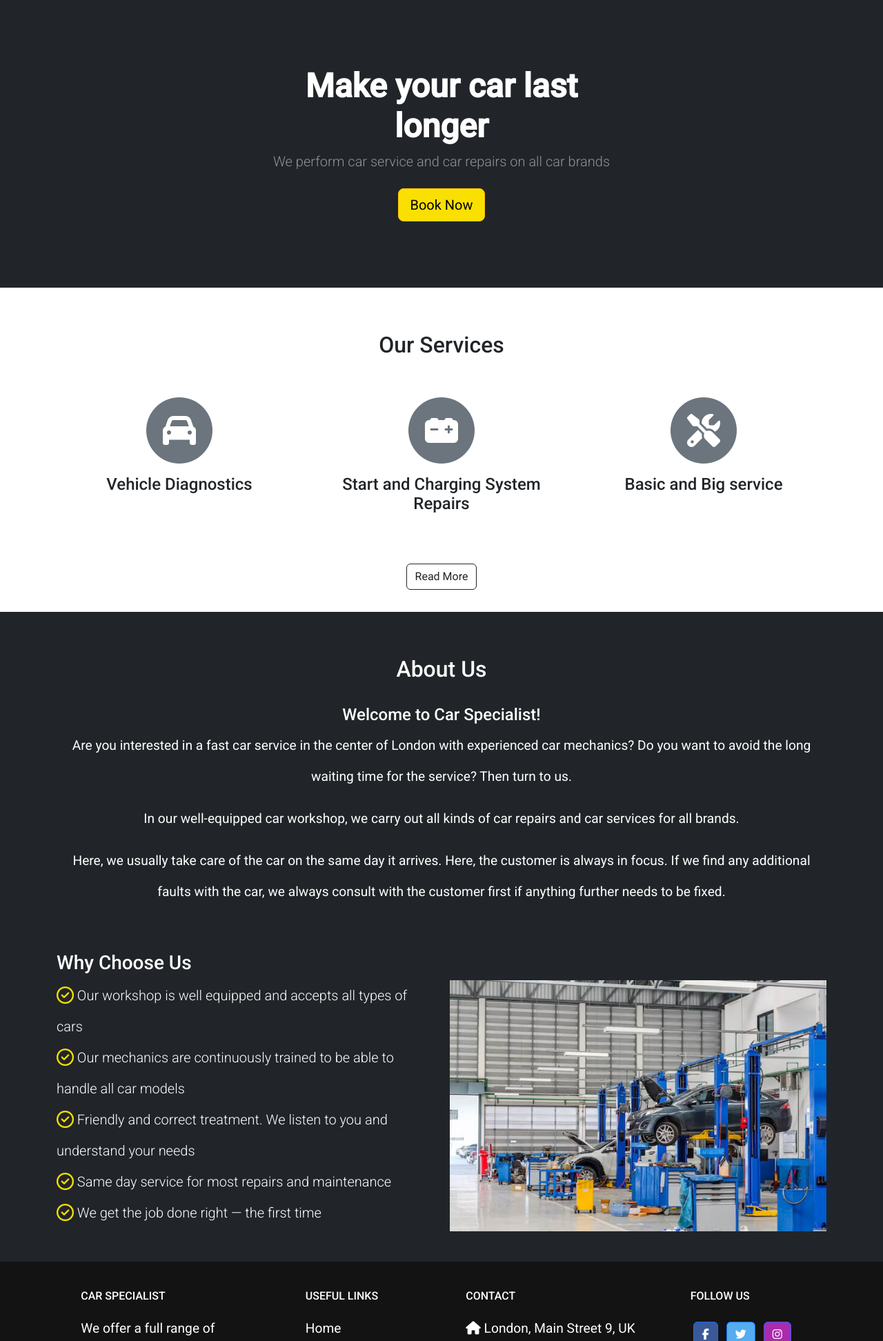
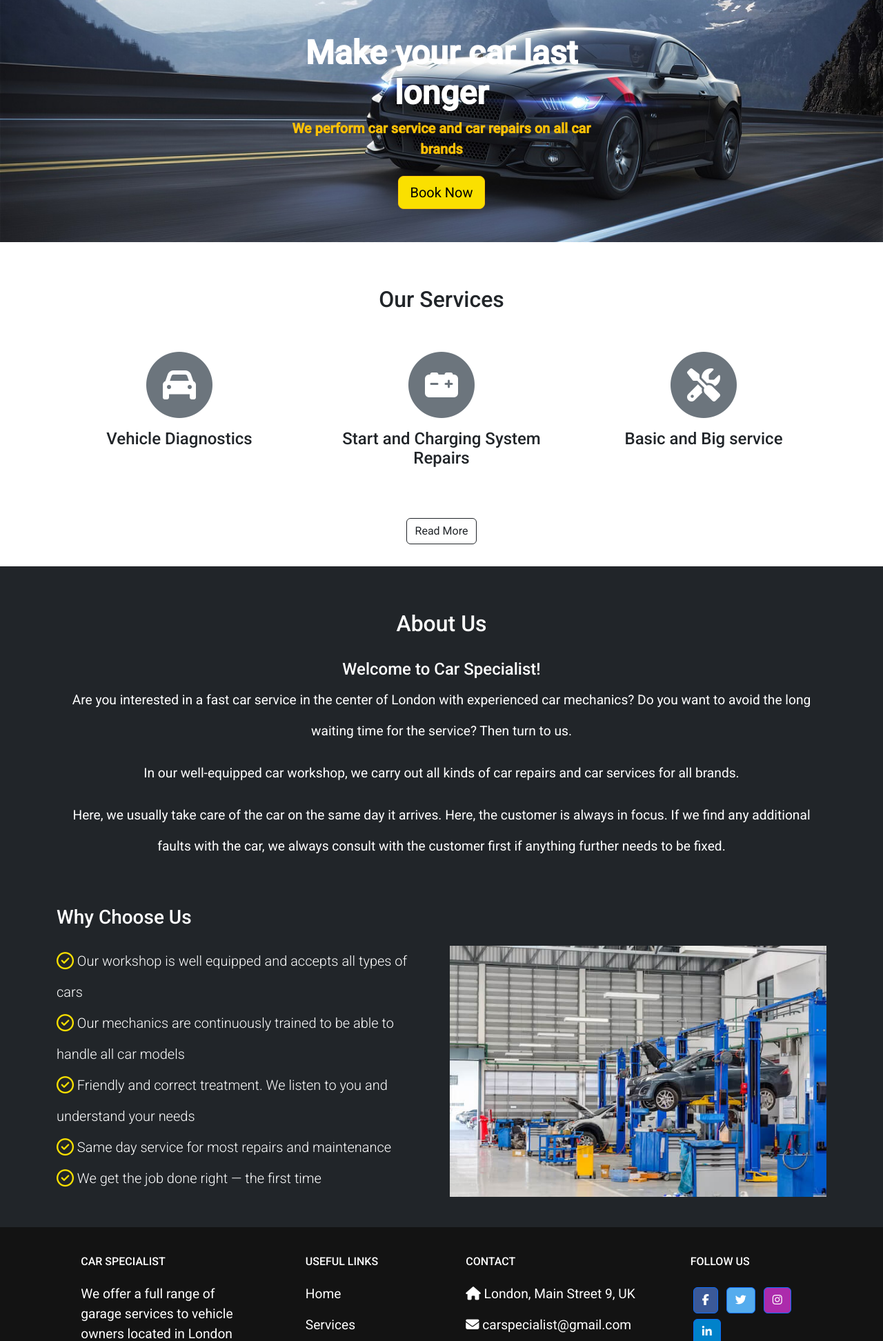
Before and after one commit to NatasaMiric/car-specialist, a Django app: page / in a window 1280 px wide. Shown: the part 126-2070 px from the top of the page at 69% size. Run offline with Django 3.2, Linux system fonts and the light colour scheme; some libraries are stand-ins or nearby versions.

Commit message:
style: Add background image to home page

```diff
--- a/static/css/style.css
+++ b/static/css/style.css
@@ -2,9 +2,11 @@ body {
     font-family: Roboto,sans-serif;
 }
 
+
 p {
     font-size: 120%;
 }
+
 .navbar-brand {
     font-family: 'Racing Sans One', sans-serif;
     font-size: 180%;
@@ -28,6 +30,12 @@ p {
 
 .nav-item:hover {
     text-decoration: underline;
+}
+
+.hero {
+    background-repeat: no-repeat;
+    background-position: center;
+    background-size: cover;
 }
 
 .section-heading {
--- a/templates/index.html
+++ b/templates/index.html
@@ -1,14 +1,14 @@
 {% extends "base.html" %}
-
 {% load static %}
 {% block content %}
-<header class="bg-dark py-5" style="background-image: url();">
-    <div class="container px-5">
-        <div class="row gx-5 justify-content-center">
+
+<header class="bg-dark bg-image hero" style="background-image: url('{% static 'img/hero.jpg' %}');">
+    <div class="container px-5" >
+        <div class="row gx-5 justify-content-center" >
             <div class="col-lg-6">
                 <div class="text-center my-5">
                     <h1 class="display-5 fw-bolder text-white mb-2">Make your car last longer</h1>
-                    <p class="lead text-white-50 mb-4">We perform car service and car repairs on all car brands</p>
+                    <p class="lead text-warning fw-bold mb-4">We perform car service and car repairs on all car brands</p>
                     <div class="text-center">
                         <a class="btn btn-warning btn-lg" href="{% url 'booking' %}">Book Now</a>
                     </div>
@@ -17,6 +17,7 @@
         </div>
     </div>
 </header>
+
 <!-- Services-->
 <section class="page-section">
     <div class="container">
@@ -71,11 +72,11 @@
                 further needs to be fixed.</p>
         </div>
         <div class="row text-white">
-            <h3 class="text-center text-md-start text-capitalize">Why choose us</h3>
+            <h3 class="text-center text-md-start text-capitalize pb-3">Why choose us</h3>
         </div>
         <div class="row text-white">
             <div class="col-lg-6 order-lg-1 my-auto lead">
-                <ul class="mb-3 list-unstyled">
+                <ul class="mb-3 list-unstyled text-lg-start">
                     <li><i class="far fa-check-circle fa-lg"></i> Our workshop is well equipped and accepts all types of
                         cars</li>
                     <li><i class="far fa-check-circle fa-lg"></i> Our mechanics are continuously trained to be able to
@@ -87,12 +88,10 @@
                 </ul>
             </div>
             <div class="col-lg-6 order-lg-2">
-                <img src="static/img/about.jpg" alt="car service" class="img-fluid">
+                <img src="{% static 'img/about.jpg' %}" alt="car service" class="img-fluid">
             </div>
         </div>
     </div>
 </section>
 
-
-
 {%endblock%}
```
Also changed, not shown: static/img/hero.jpg.
